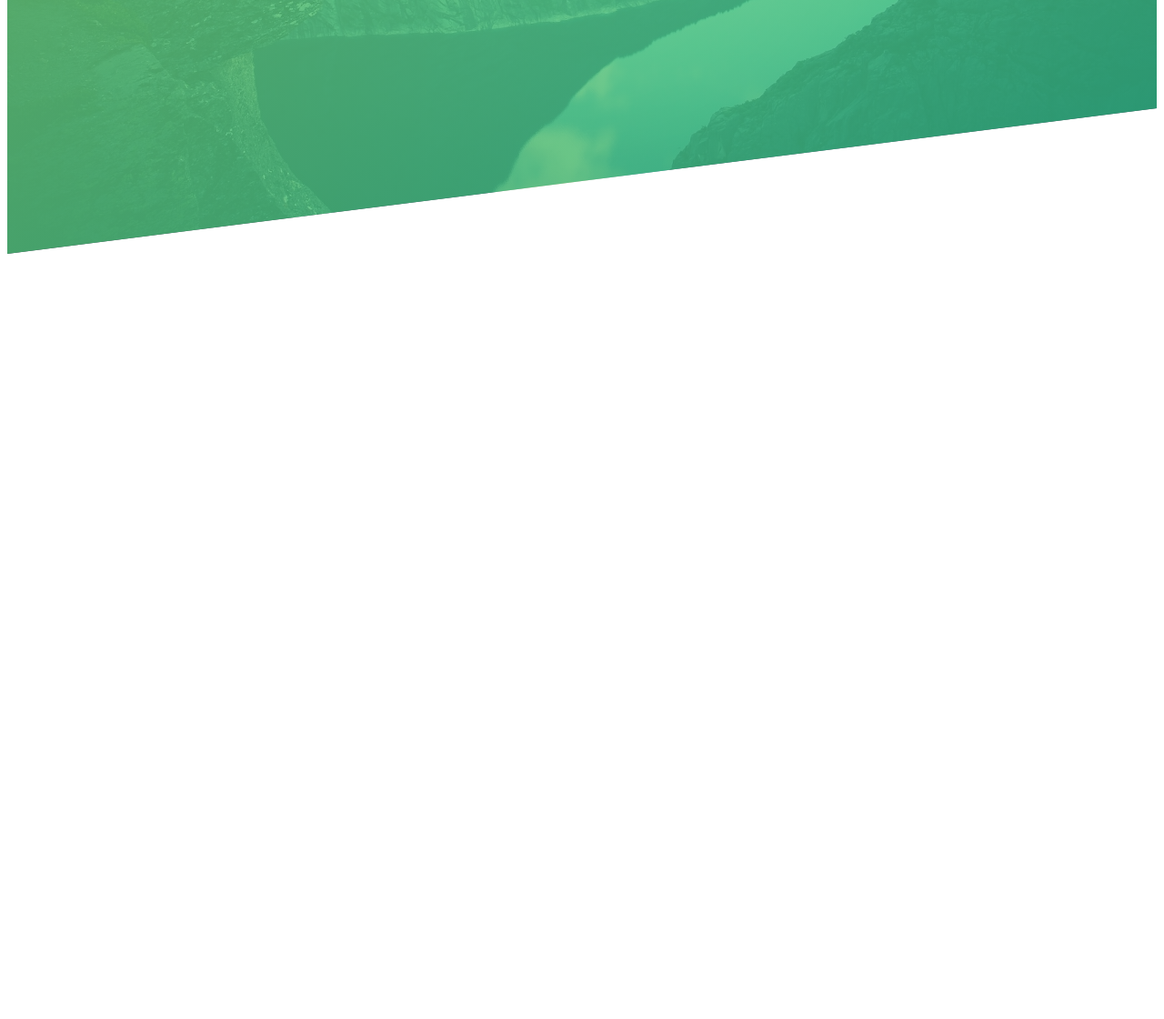
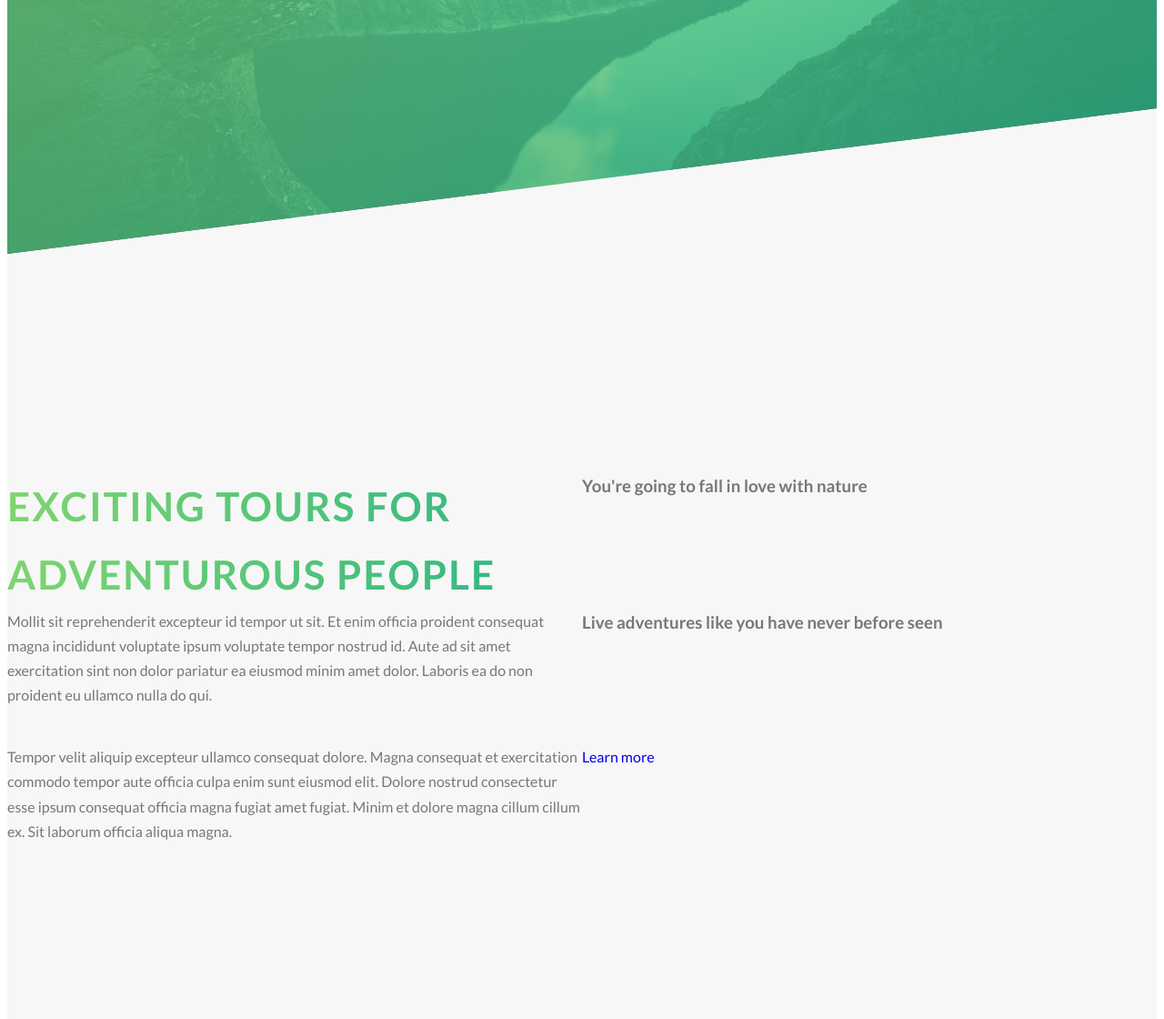
Before and after one commit to kittywizard/nature-tours, a website: page index.html in a window 1280 px wide. Shown: the part 489-1609 px from the top of the page at 91% size. Before the commit the page ends 800 px from the top, so only its background shows below. Drawn offline with Linux system fonts and the light colour scheme.

Commit message:
creating a grid

```diff
--- a/index.html
+++ b/index.html
@@ -24,6 +24,26 @@
             </div>
         </header>
 
+        <main>
+            <section class="section-about">
+                <h2 class="header-secondary">
+                    Exciting tours for adventurous people
+                </h2>
+                    <h3 class="section-about--header">You're going to fall in love with nature</h3>
+                    <p class="section-about--copy">Mollit sit reprehenderit excepteur id tempor ut sit. Et enim officia proident consequat magna incididunt voluptate ipsum voluptate tempor nostrud id. Aute ad sit amet exercitation sint non dolor pariatur ea eiusmod minim amet dolor. Laboris ea do non proident eu ullamco nulla do qui.</p>
+
+                    <h3 class="section-about--header">Live adventures like you have never before seen</h3>
+                    <p class="section-about--copy">Tempor velit aliquip excepteur ullamco consequat dolore. Magna consequat et exercitation commodo tempor aute officia culpa enim sunt eiusmod elit. Dolore nostrud consectetur esse ipsum consequat officia magna fugiat amet fugiat. Minim et dolore magna cillum cillum ex. Sit laborum officia aliqua magna.</p>
+
+                    <a href="#" class="section-about--link">Learn more</a>
+
+                    <div class="about-image-collage"></div>
+            </section>
+            </main>
+
+        <footer>
+
+        </footer>
 
     </body>
 </html>
--- a/sass/abstracts/_variables.scss
+++ b/sass/abstracts/_variables.scss
@@ -2,3 +2,7 @@ $primary-light: #7ed56f;
 $primary-medium: #55c57a;
 $primary-dark: #28b485;
 $color-gray-dark: #777;
+
+$color-gray-light: #f7f7f7;
+$color-black: #000000;
+$color-white: #ffffff;
--- a/sass/base/_typography.scss
+++ b/sass/base/_typography.scss
@@ -33,3 +33,23 @@ a {
         }
 
 }
+
+.header-secondary {
+    font-size: 2.75rem;
+    text-transform: uppercase;
+    font-weight: 700;
+    letter-spacing: 2px;
+
+    background-image: linear-gradient(to right, $primary-light, $primary-dark);
+    display: inline-block;
+    background-clip: text;
+    -webkit-background-clip: text;
+    color: transparent;
+
+    transition: all .2s;
+
+    &:hover {
+        transform: skewY(1deg);
+        text-shadow: .5rem .5rem 3rem rgba($color-black, 0.2);
+    }
+}
--- a/sass/main.scss
+++ b/sass/main.scss
@@ -14,3 +14,4 @@
 
 /* LAYOUT */
 @import "layout/header";
+@import "pages/home";
--- /dev/null
+++ b/sass/pages/_home.scss
@@ -0,0 +1,29 @@
+.section-about {
+    background-color: $color-gray-light;
+    padding: 25em 0;
+    margin-top: -20vh; //this allows the section to go up into the angled portion of the header (95vh - 75vh - see polygon)
+
+    display: grid;
+    grid-template: repeat(4, 1fr) / repeat(2, 1fr);
+    grid-template-areas:
+        "header header"
+        "copy image"
+        "copy image"
+        "button image";
+
+    .header-secondary {
+        grid-area: "header";
+    }
+
+    &--header {
+        grid-area: "copy";
+    }
+
+    &--copy {
+        grid-area: "copy";
+    }
+
+    &--link {
+        grid-area: "button";
+    }
+}
```
Also changed, not shown: css/style.css, 1 other file.
